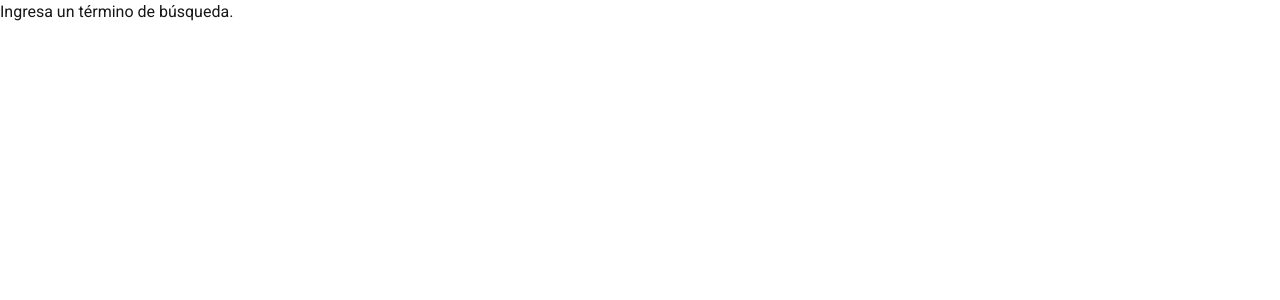
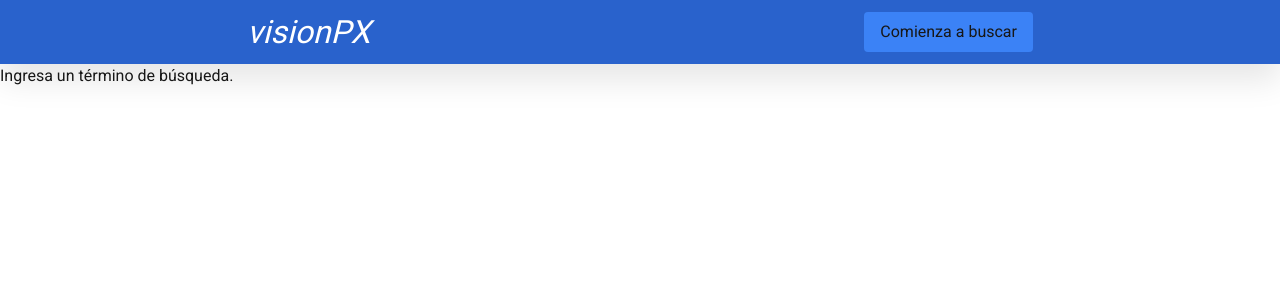
Before and after one commit to ecc97/galleryImgNC, a Next.js app: page /results in a window 1280 px wide. Shown: the top 300 px of the page. Built offline with nearby package versions, Linux system fonts and the light colour scheme.

Commit message:
chore: customizing navbar on both home and results pages

```diff
--- a/src/app/(main)/layout.tsx
+++ b/src/app/(main)/layout.tsx
@@ -1,8 +1,10 @@
 import LayoutComponent from "@/components/UI/layouts/Layout"
+import Navbar from "@/components/UI/organisms/navbar/Navbar"
 
 function Layout({ children }: Readonly<{children: React.ReactNode}>) {
   return (
     <LayoutComponent>
+      <Navbar colorBg="secondary-navigation"/>
       {children}
     </LayoutComponent>
   )
--- a/src/components/UI/organisms/navbar/Navbar.tsx
+++ b/src/components/UI/organisms/navbar/Navbar.tsx
@@ -5,11 +5,12 @@ import './navbar.sass'
 
 interface NavbarProps {
     className?: string
+    colorBg?: 'primary-navigation' | 'secondary-navigation'
 }
 
-function Navbar({className}: NavbarProps) {
+function Navbar({className, colorBg}: NavbarProps) {
   return (
-    <nav className={`navbar ${className}`}>
+    <nav className={`navbar ${className} ${[colorBg]}`}>
         <Link href={'/'}>
             <h1 className='navbar__heading'>visionPX</h1>
         </Link>
--- a/src/components/UI/organisms/navbar/navbar.sass
+++ b/src/components/UI/organisms/navbar/navbar.sass
@@ -1,3 +1,5 @@
+@use '@/styles/variables' as *
+
 .navbar
     display: flex
     justify-content: space-around
@@ -15,3 +17,9 @@
     &__btn-container
         display: flex
         gap: 1rem
+
+.primary-navigation
+    background: transparent
+
+.secondary-navigation
+    background-color: $blue-color-two
```
